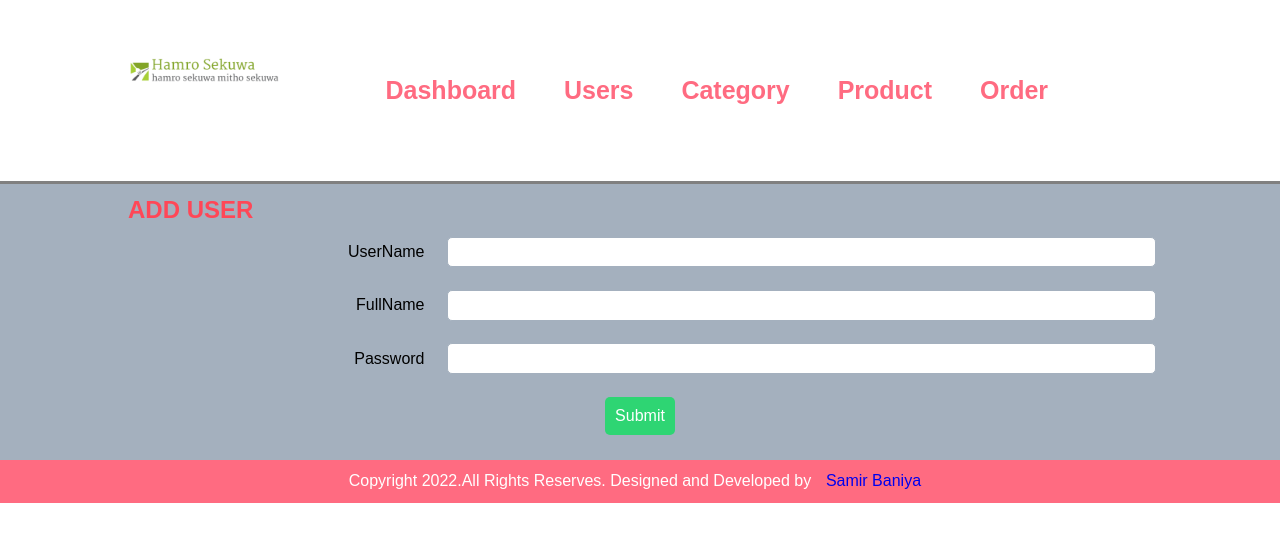
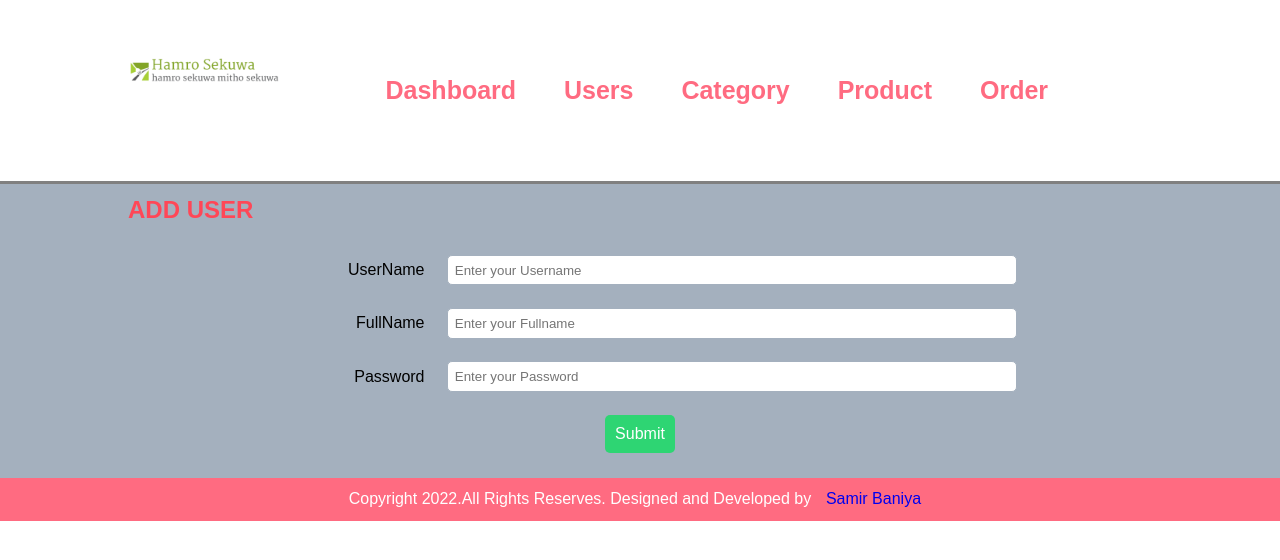
Before and after one commit to samirbaniya/product-ordering-system, a PHP site: page /product-ordering-system/admin/add-user.php in a window 1280 px wide. Shown: the top 560 px of the page. Run offline with PHP 8.4, Linux system fonts and the light colour scheme.

Commit message:
sql added

```diff
--- a/admin/add-user.php
+++ b/admin/add-user.php
@@ -4,21 +4,22 @@
     <section class="content">
         <div class="wrapper">
              <h1 class="heading">ADD USER</h1>
-
+            <br>
+            <?php include('config/session.php') ?>
              <!-- Users Add Form -->
                 <form method="post" action="add-user.php">
                     <table class="table">
                         <tr>
                             <td class="text-right">UserName</td>
-                            <td><input type="text" name="user_name" id="user_name" class="form-control"></td>
+                            <td><input type="text" name="user_name" placeholder="Enter your Username" id="user_name" class="form-control"></td>
                         </tr>
                         <tr>
                             <td class="text-right">FullName</td>
-                            <td><input type="text" name="full_name" id="full_name" class="form-control"></td>
+                            <td><input type="text" name="full_name" placeholder="Enter your Fullname" id="full_name" class="form-control"></td>
                         </tr>
                         <tr>
                             <td class="text-right">Password</td>
-                            <td><input type="password" name="password" id="password" class="form-control"></td>
+                            <td><input type="password" name="password" id="password" placeholder="Enter your Password" class="form-control"></td>
                         </tr>
                         <tr>
                             <td colspan="2" class="text-center"><input type="submit" name="submit" id="submit" value="Submit" class="btn btn-primary"></td>
@@ -30,13 +31,42 @@
     </section>
     <!-- Body Section Ends -->
 
-    <?php
+
+
+<?php include('common/footer.php') ?>
+
+<?php
 //Form Submit Code
+//check if request method is POST or not
 if($_SERVER["REQUEST_METHOD"] == "POST"){
     if(isset($_POST['submit'])){
-        echo "Clicked";
+        var_dump($_POST);
+        $full_name = $_POST['full_name'];
+        $user_name = $_POST['user_name'];
+        $password = md5($_POST['password']);
+
+        //making sql
+        $sql = "INSERT INTO users SET
+        full_name='$full_name',
+        user_name='$user_name',
+        password='$password'
+        ";
+
+        //Check the connection
+        if($conn){
+            $execute = mysqli_query($conn, $sql) or die(mysqli_error($conn));
+            //create database
+            if($execute = TRUE){
+                $_SESSION['message']= "User Added Succefully";
+                header('location:'.APP_URL.'admin/manage-user.php');
+            }else{
+                $_SESSION['message'] = "Could not Add User Instantly. Try Again";
+                header('location:'.APP_URL.'admin/manage-user.php');
+            }
+        }else{
+            die("Connection Failed".mysqli_connect_error());
+        }
+
     }
 }
 ?>
-
-<?php include('common/footer.php') ?>
--- a/admin/common/header.php
+++ b/admin/common/header.php
@@ -1,3 +1,4 @@
+<?php include('config/constants.php') ?>
 <!DOCTYPE html>
 <html lang="en">
 <head>
--- /dev/null
+++ b/admin/config/constants.php
@@ -0,0 +1,12 @@
+<?php
+session_start();
+//Define frequent constant
+define('APP_URL','http://localhost/product-ordering-system/');
+define('LOCALHOST','localhost');
+define('DB_USERNAME','root');
+define('DB_PASSWORD','');
+define('DB_NAME','hamro_sekuwa');
+
+//Database Connection
+$conn = mysqli_connect(LOCALHOST,DB_USERNAME,DB_PASSWORD,DB_NAME) or die(mysqli_error($conn));
+?>
--- /dev/null
+++ b/admin/config/session.php
@@ -0,0 +1,6 @@
+<?php
+                if(isset($_SESSION['message'])){
+                    echo $_SESSION['message'];
+                    unset($_SESSION['message']);
+                }
+?>
--- a/admin/manage-user.php
+++ b/admin/manage-user.php
@@ -5,7 +5,8 @@
         <div class="wrapper">
              <h1 class="heading">MANAGE USERS</h1>
 
-             <br>
+             <?php include('config/session.php') ?>
+             <br><br>
                 <a class="btn btn-secondary user-add" href="add-user.php"> Add User</a>
              <br>
 
@@ -43,5 +44,3 @@
     <!-- Body Section Ends -->
 
 <?php include('common/footer.php') ?>
-</body>
-</html>
--- a/css/admin.css
+++ b/css/admin.css
@@ -126,7 +126,7 @@ a{
     color: white;
 }
 .form-control{
-    width: 100%;
+    width: 80%;
     padding: 1%;
     border-radius: 5px;
     border: 1px solid #a4b0be;
```
